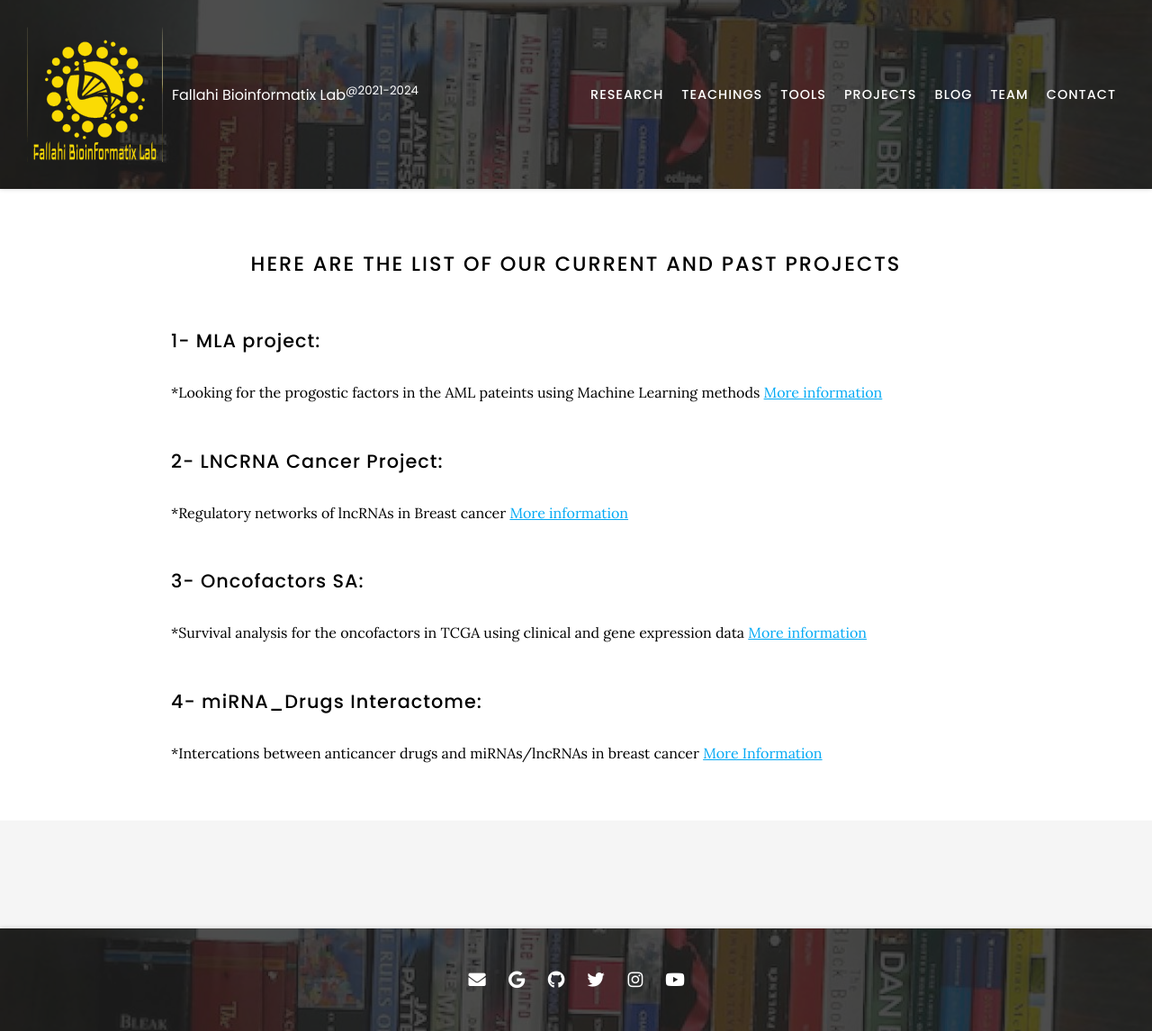
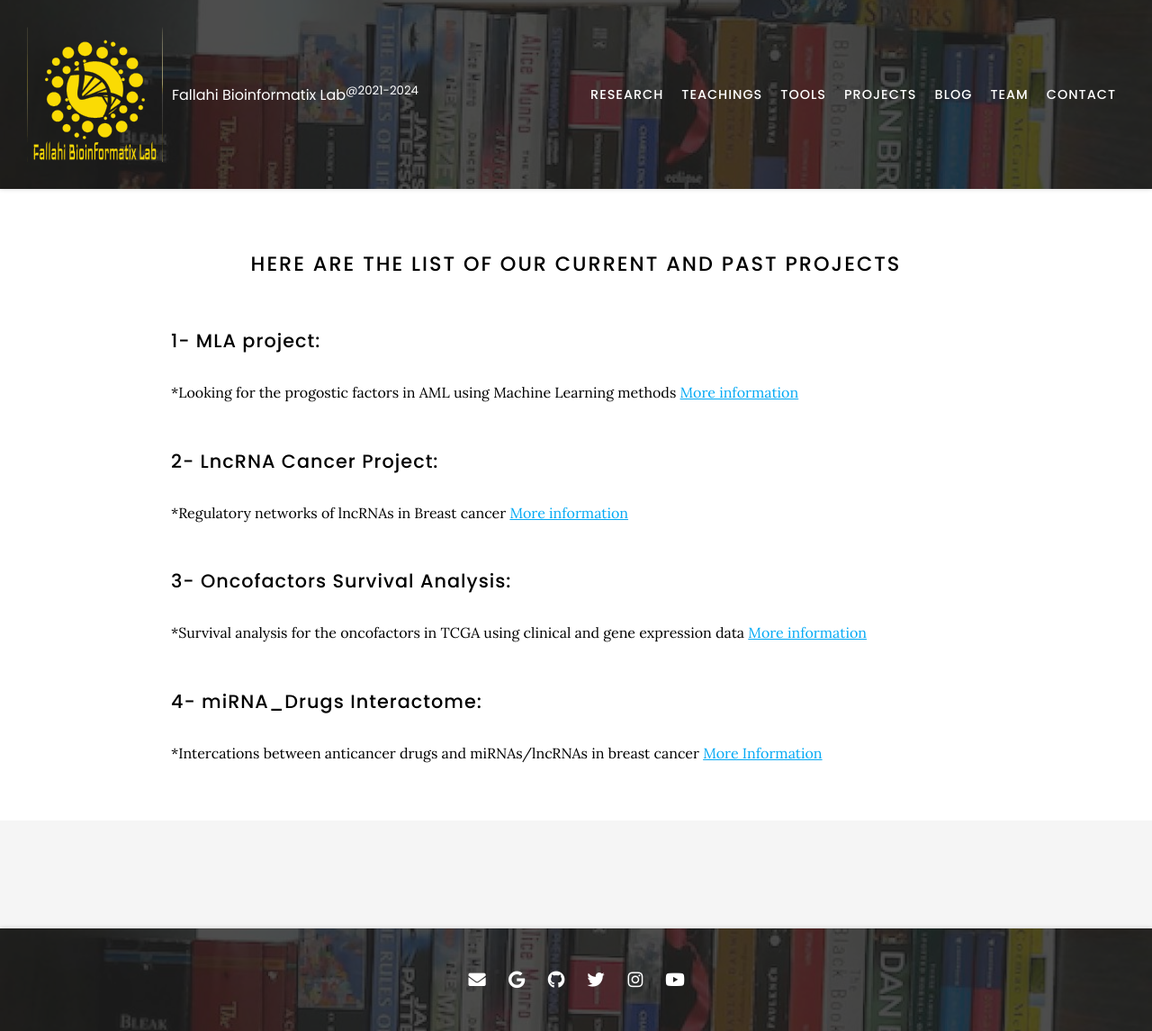
Before and after one commit to Hossein-Fallahi/Fallahi-Bioinformatics-Lab, a Jekyll site: the page built from projects/index.md, in a window 1280 px wide. Shown: the whole page at 90% size. Built offline with Jekyll 4.4.1, drawn with Linux system fonts in a browser that asks for light colours; nearby versions of some CDN libraries.

Commit message:
Update index.md

```diff
--- a/projects/index.md
+++ b/projects/index.md
@@ -12,13 +12,13 @@ nav:
 {:.left}
 ## 1- MLA project:
 {:.left}
-*Looking for the progostic factors in the AML pateints using Machine Learning methods [More information](https://fallahi-bioinformatics-lab.github.io/Melanoma-Cancer-marker-prediction/)
+*Looking for the progostic factors in AML using Machine Learning methods [More information](https://fallahi-bioinformatics-lab.github.io/Melanoma-Cancer-marker-prediction/)
 {:.left}
-## 2- LNCRNA Cancer Project:
+## 2- LncRNA Cancer Project:
 {:.left}
 *Regulatory networks of lncRNAs in Breast cancer [More information](https://fallahi-bioinformatics-lab.github.io/LncRNAs_in_Cancer/)
 {:.left}
-## 3- Oncofactors SA:
+## 3- Oncofactors Survival Analysis:
 {:.left}
 *Survival analysis for the oncofactors in TCGA using clinical and gene expression data [More information](https://fallahi-bioinformatics-lab.github.io/OncoFactors_SA/)
 {:.left}
```
